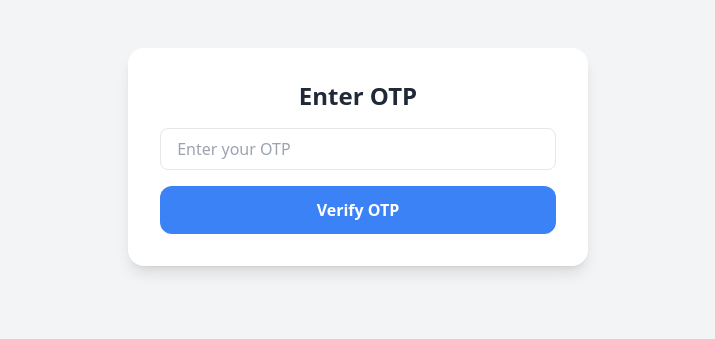
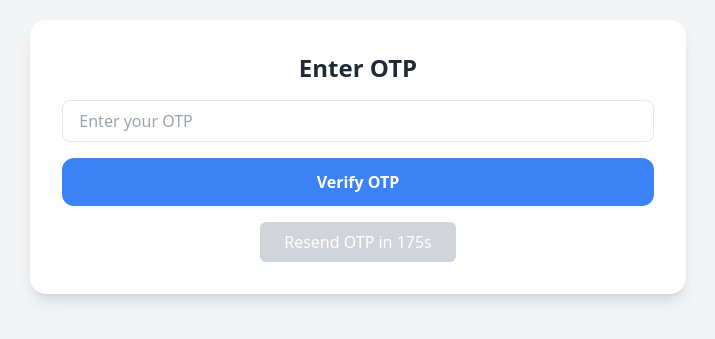
Before and after one commit to Nitesh-04/otp-mfa, a Next.js app: page /mfa in a window 1280 px wide. Shown: the part 243-582 px from the top of the page, without its empty margins (282-997 px from the left). Built offline with nearby package versions, Linux system fonts and the light colour scheme.

Commit message:
feat: resend otp after timeout

```diff
--- /dev/null
+++ b/app/api/_actions/actions.ts
@@ -0,0 +1,29 @@
+import redis from "@/lib/redis";
+import nodemailer from "nodemailer";
+
+const transporter = nodemailer.createTransport({
+  service: "gmail",
+  auth: {
+    user: process.env.MAIL_USER,
+    pass: process.env.MAIL_PASS,
+  },
+});
+
+export async function generateOtp(email: string)
+{
+    try {
+        const otp = Math.floor(100000 + Math.random() * 900000).toString();
+
+        await redis.set(`otp:${email}`, otp, "EX", 180);
+
+        await transporter.sendMail({
+        from: process.env.MAIL_USER,
+        to: email,
+        subject: "Your OTP for Secure-login",
+        text: `Your OTP is ${otp}`,
+        });
+
+    } catch (error) {
+        console.error(error);
+    }
+}
--- a/app/api/login/route.ts
+++ b/app/api/login/route.ts
@@ -1,17 +1,8 @@
 import { NextResponse } from "next/server";
 import bcrypt from "bcrypt";
 import { findUser } from "../../actions/findUser";
-import redis from "@/lib/redis";
-import nodemailer from "nodemailer";
+import { generateOtp } from "../_actions/actions";
 
-
-const transporter = nodemailer.createTransport({
-  service: "gmail",
-  auth: {
-    user: process.env.MAIL_USER,
-    pass: process.env.MAIL_PASS,
-  },
-});
 
 export async function POST(req: Request) {
   try {
@@ -28,16 +19,7 @@ export async function POST(req: Request) {
       return NextResponse.json({ success: false, message: "Invalid credentials" }, { status: 401 });
     }
 
-    const otp = Math.floor(100000 + Math.random() * 900000).toString();
-
-    await redis.set(`otp:${email}`, otp, "EX", 180);
-
-    await transporter.sendMail({
-      from: process.env.MAIL_USER,
-      to: email,
-      subject: "Your OTP for Secure-login",
-      text: `Your OTP is ${otp}`,
-    });
+    generateOtp(email);
 
     return NextResponse.json({ success: true, message: "Login successful! Redirecting to MFA..." });
 
--- /dev/null
+++ b/app/api/resend/route.ts
@@ -0,0 +1,16 @@
+import { NextResponse } from "next/server";
+import { generateOtp } from "../_actions/actions";
+
+export async function POST(req: Request) {
+  try {
+    const { email } = await req.json();
+
+    generateOtp(email);
+
+    return NextResponse.json({ success: true, message: "OTP sent!" });
+
+  } catch (error) {
+    console.error(error);
+    return NextResponse.json({ success: false, message: "Error sending OTP" }, { status: 500 });
+  }
+}
--- a/app/mfa/page.tsx
+++ b/app/mfa/page.tsx
@@ -4,11 +4,29 @@ import { useEffect, useState } from "react";
 export default function MFA() {
   const [email, setEmail] = useState("");
   const [otp, setOtp] = useState("");
+  const [timeLeft, setTimeLeft] = useState(180);
 
   useEffect(() => {
     const storedEmail = localStorage.getItem("userEmail");
     if (storedEmail) setEmail(storedEmail);
+
+    const timer = setInterval(() => {
+        setTimeLeft((prev) => (prev > 0 ? prev - 1 : 0));
+      }, 1000);
+
+      return () => clearInterval(timer);
   }, []);
+
+  async function resendOTP() {
+    if (timeLeft === 0) {
+      await fetch("/api/resend", {
+        method: "POST",
+        headers: { "Content-Type": "application/json" },
+        body: JSON.stringify({ email }),
+      });
+      setTimeLeft(180);
+    }
+  }
 
   async function handleVerifyOTP() {
     const response = await fetch("/api/mfa", {
@@ -43,6 +61,14 @@ export default function MFA() {
         >
           Verify OTP
         </button>
+
+        <button
+        className="mt-4 px-6 py-2 bg-blue-500 text-white rounded-md disabled:bg-gray-300"
+        disabled={timeLeft > 0}
+        onClick={resendOTP}
+        >
+            {timeLeft > 0 ? `Resend OTP in ${timeLeft}s` : "Resend OTP"}
+        </button>
       </div>
     </div>
   );
```
